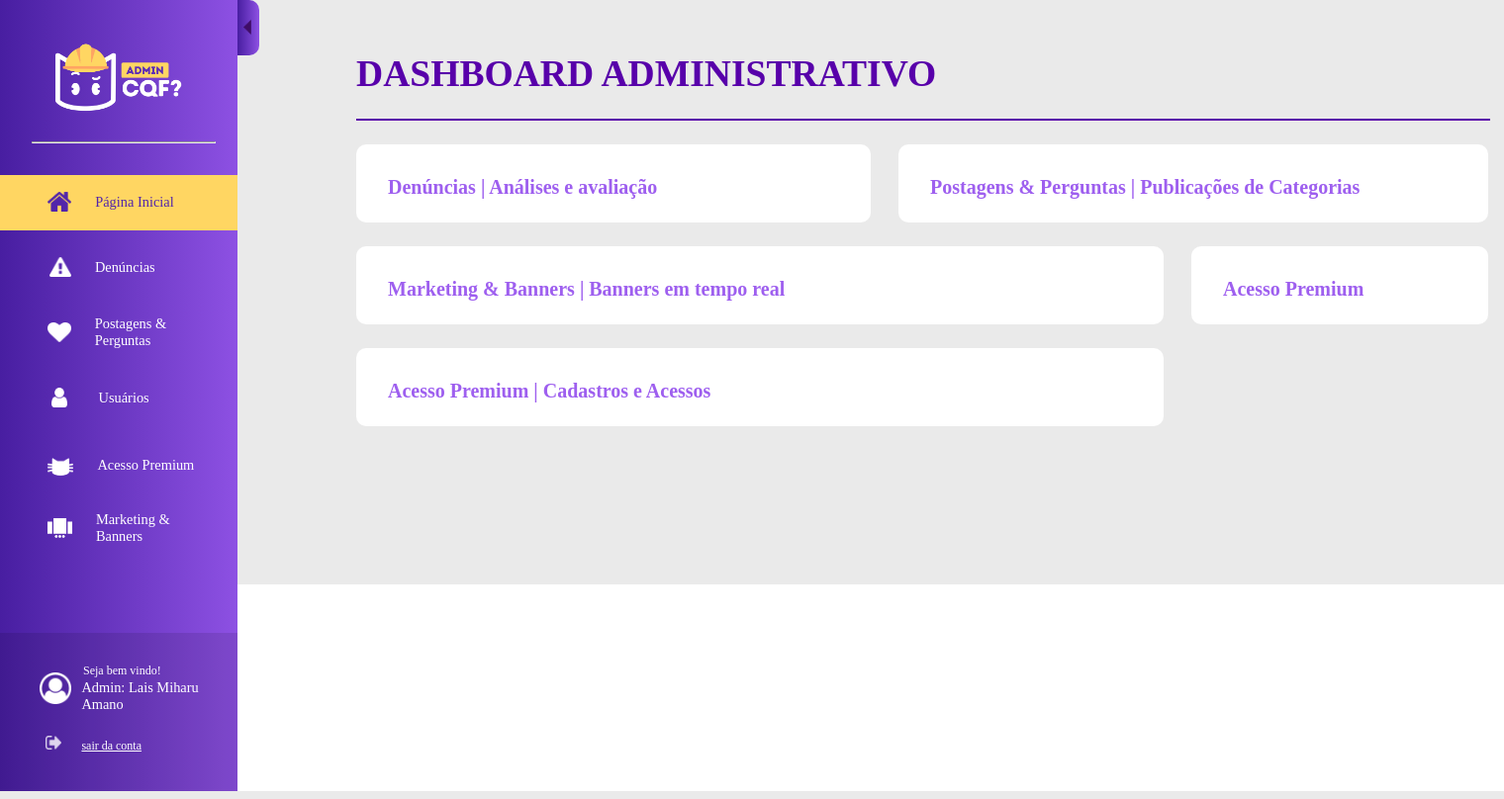
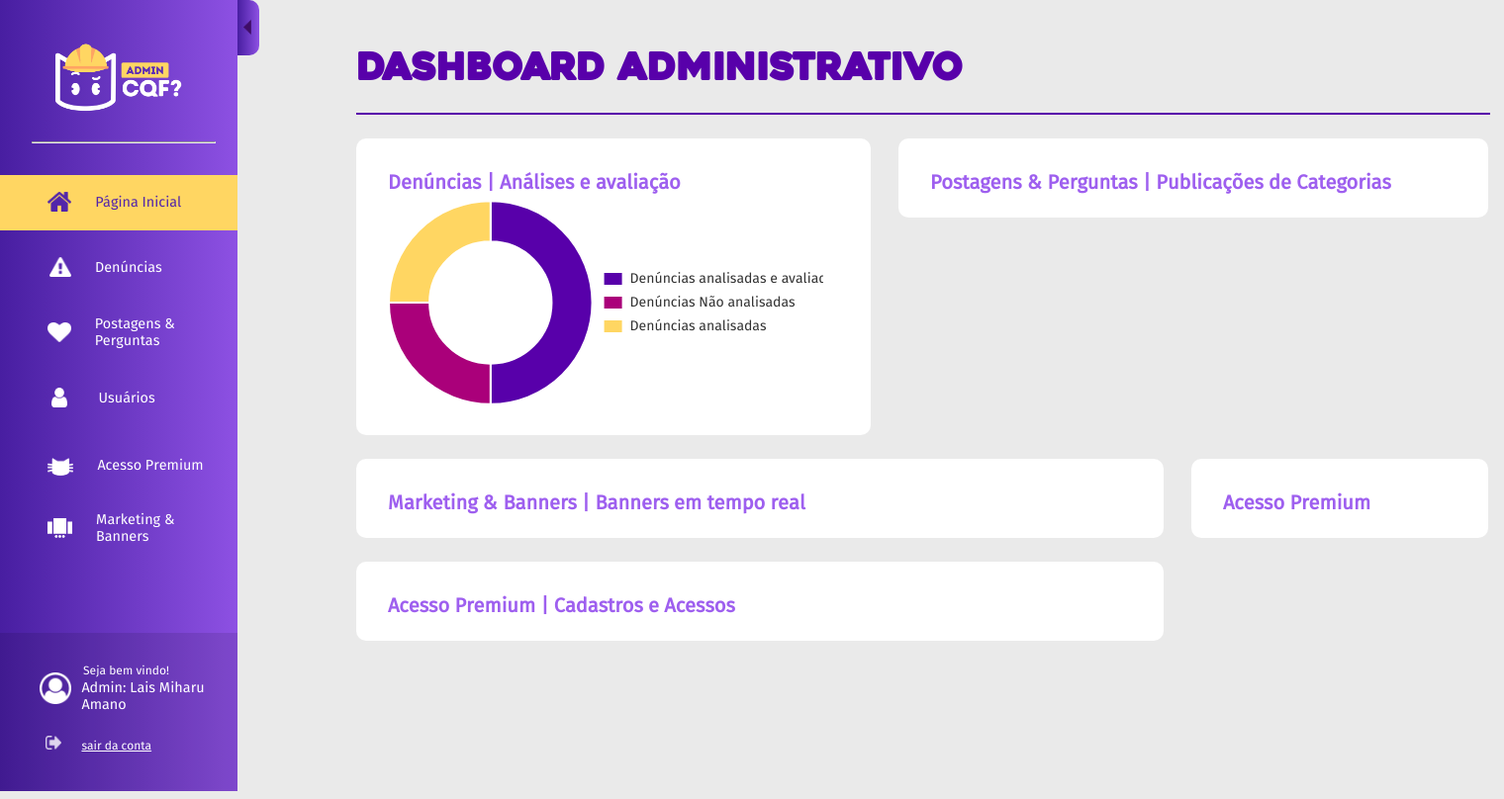
Before and after one commit to SofiaAlbuLima/COMO-QUE-FAZ, a Node server app: page /administrativa in a window 1520 px wide. Shown: the whole page at 99% size. Run offline with Node 20, Linux system fonts and the light colour scheme.

Commit message:
tabelas administrativas - inicio 2

```diff
--- a/app/public/css/style-adm-dashboard.css
+++ b/app/public/css/style-adm-dashboard.css
@@ -1,3 +1,16 @@
+@font-face{
+    font-family: Heavitas;
+    src: url("../fonts/Heavitas.ttf");
+  }
+  @font-face{
+    font-family: Fira Sans Bold;
+    src: url("../fonts/fira-sans.bold.ttf");
+  }
+  @font-face{
+    font-family: Fira Sans;
+    src: url("../fonts/fira-sans.regular.ttf");
+  }
+
 main{
     background-color: #EAEAEA;
     padding: 3.3vh 0vh 10vh 22.5vh;
--- a/app/public/css/style-menu-administrativo.css
+++ b/app/public/css/style-menu-administrativo.css
@@ -1,3 +1,16 @@
+@font-face{
+    font-family: Heavitas;
+    src: url("../fonts/Heavitas.ttf");
+  }
+  @font-face{
+    font-family: Fira Sans Bold;
+    src: url("../fonts/fira-sans.bold.ttf");
+  }
+  @font-face{
+    font-family: Fira Sans;
+    src: url("../fonts/fira-sans.regular.ttf");
+  }
+
 *{
     padding: 0;
     margin: 0;
--- a/app/public/js/script-home-graficos.js
+++ b/app/public/js/script-home-graficos.js
@@ -1,15 +1,30 @@
-new Chart("myChart", {
+const xValues = ["Denúncias analisadas e avaliadas", "Denúncias Não analisadas", "Denúncias analisadas"];
+const yValues = [100, 50, 50];
+const barColors = ["#5800AA", "#AA007A","#FFD662"];
+
+new Chart("Grafico_Denuncias", {
     type: "doughnut",
     data: {
-      labels: xValues,
-      datasets: [{
-        backgroundColor: barColors,
-        data: yValues
-      }]
+        labels: xValues,
+        datasets: [{
+          backgroundColor: barColors,
+          data: yValues,
+        }]
     },
     options: {
-      title: {
-        display: true
+        cutoutPercentage: 60,
+        legend: {
+          position: 'right',
+          labels: {
+              fontColor: '#333333',
+              fontSize: 14,
+              fontFamily: 'Fira Sans',
+              boxWidth: 20,
+              marginBottom: 80
+          },
+          margin: {
+            bottom: 60 // Definindo a margem de 20 pixels abaixo da legenda
+        }
       }
     }
   });
--- a/app/views/partial/administrar/administrativa.ejs
+++ b/app/views/partial/administrar/administrativa.ejs
@@ -23,6 +23,7 @@
       <section class="conteudo-pagina">
          <article class="bloco bloco-denuncias">
             <h2 class="titulo-bloco">Denúncias | Análises e avaliação</h2>
+            <canvas id="Grafico_Denuncias" style="width:100%;max-width:55vh"></canvas>
          </article>
 
          <article class="bloco bloco-Postagens-Perguntas">
@@ -44,6 +45,9 @@
       </section>
 
    </main>
+
+   <script src="https://cdnjs.cloudflare.com/ajax/libs/Chart.js/2.9.4/Chart.js"></script>
+   <script src="../js/script-home-graficos.js"></script>
 </body>
 
 </html>
```
